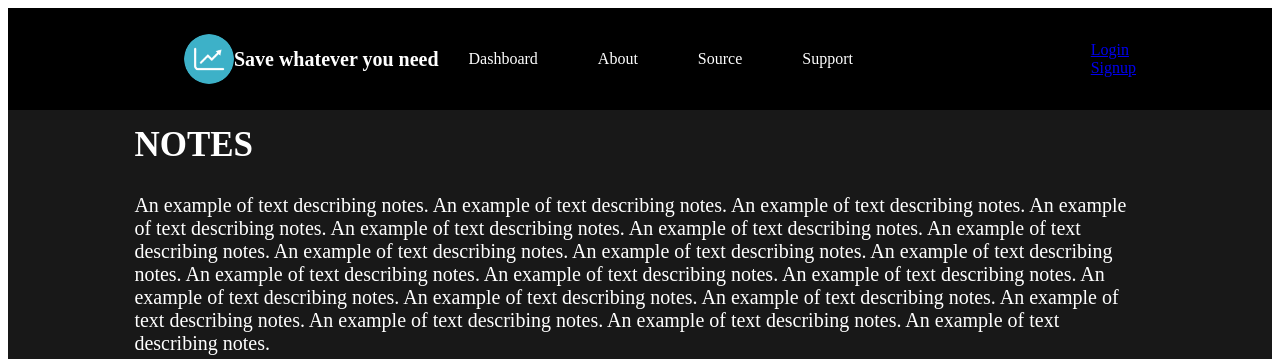
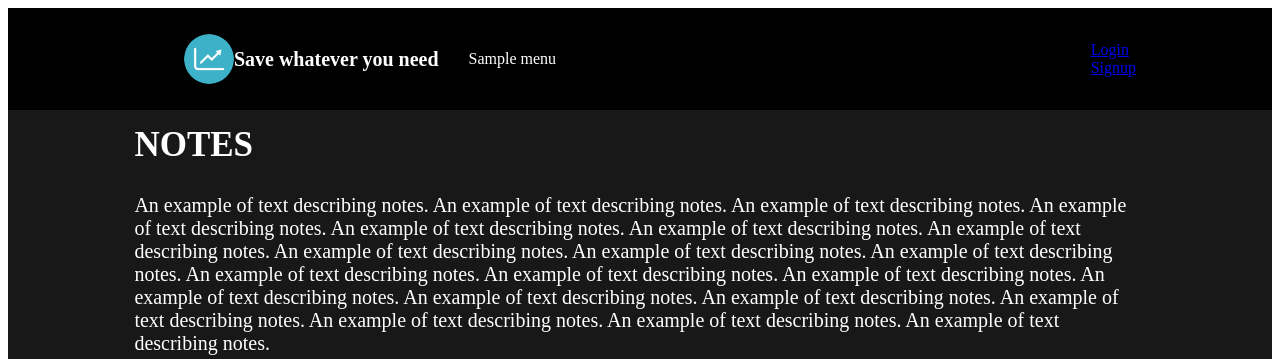
Before and after one commit to dashboard1337/dashboard, a Flask app: template app/templates/index.html in a window 1280 px wide. Shown: the top 359 px of the page. Run offline with Flask 2, Linux system fonts and the light colour scheme; the template is opened without the code that fills it: most values are stand-ins (such as "Sample title", 1, 10 or a date in 2020).

Commit message:
Generating menu buttons from app.py with { insert } in html

```diff
--- a/app/templates/index.html
+++ b/app/templates/index.html
@@ -21,10 +21,11 @@
         <h1 class="website-slogan" id="slogan">
             Save whatever you need
         </h1>
-        <li><a href="dashboard">Dashboard</a></li>
-        <li><a href="about">About</a></li>
-        <li><a href="source">Source</a></li>
-        <li><a href="support">Support</a></li>
+            {% for m in menu -%}
+            <li>
+                <a href="{{m.url}}"> {{m.name}} </a>
+            </li>
+            {% endfor -%}
     </ul>
 
     <div class="rightNav">
```
